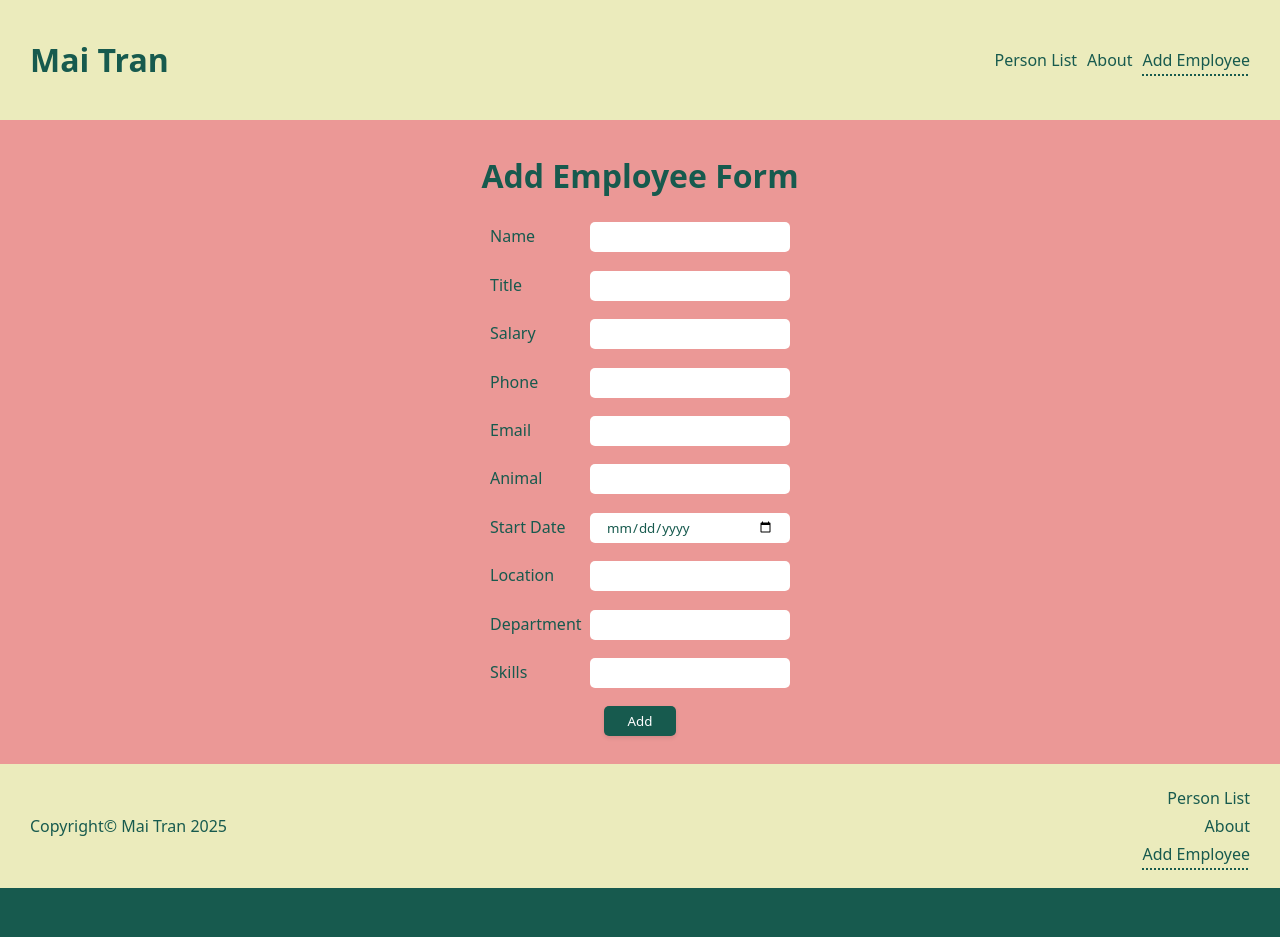
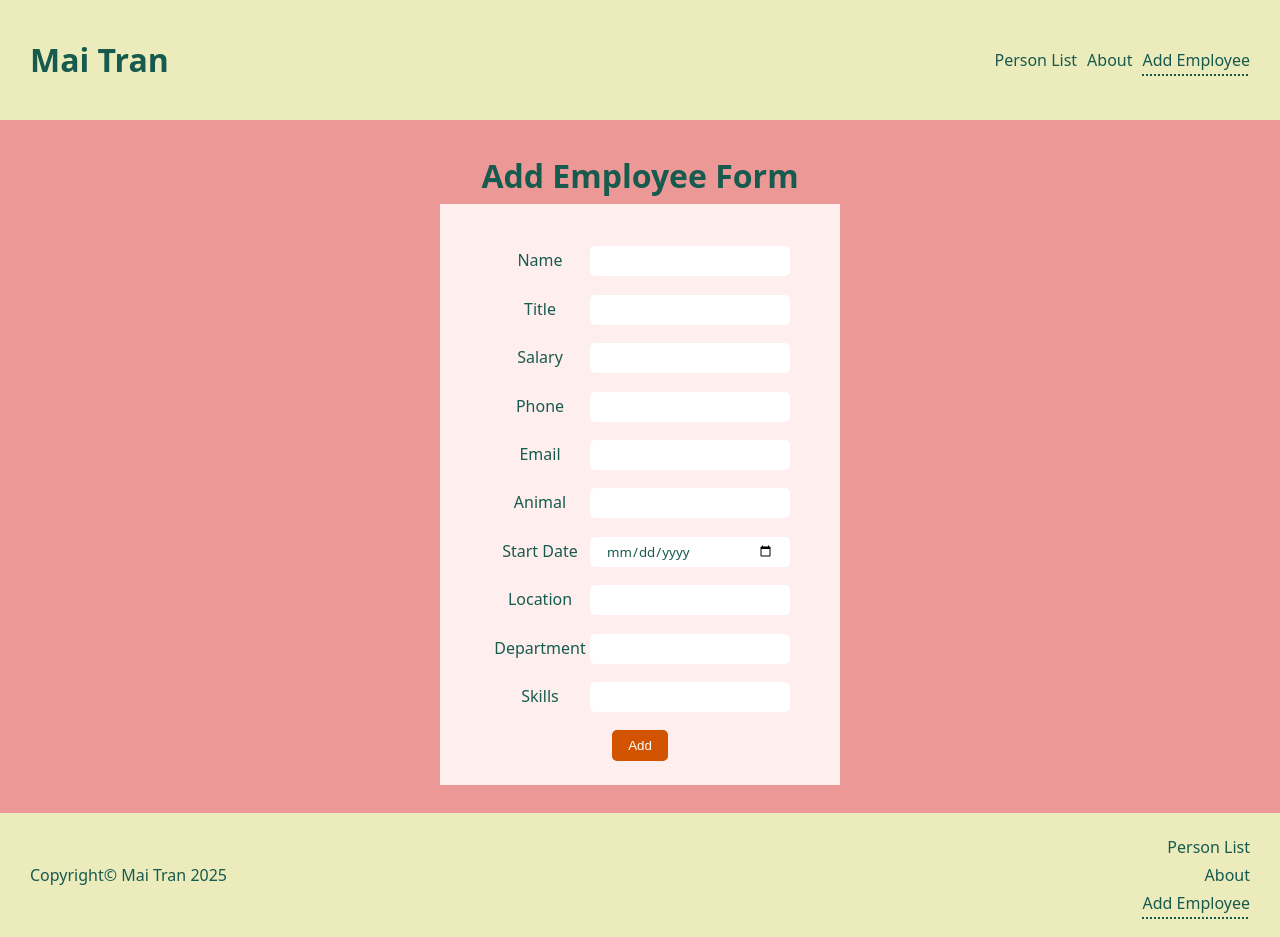
Before and after one commit to MaiTran41/hr_app, a React (Vite) app: page /add in a window 1280 px wide. Before the commit the page ends 888 px from the top, so only its background shows below. Built offline with nearby package versions, Linux system fonts and the light colour scheme; data requests are answered from the project's data file.

Commit message:
change to css modules for css files

```diff
--- a/src/components/Footer/Footer.css
+++ /dev/null
@@ -1,19 +0,0 @@
-#footer-container {
-  background-color: #ebebbc;
-  color: #175a4e;
-  font-family: inherit;
-  display: flex;
-  align-items: center;
-  justify-content: space-between;
-  padding: 20px 30px;
-}
-
-#nav-bar-footer {
-  display: flex;
-  flex-direction: column;
-}
-
-.nav-links {
-  display: flex;
-  justify-content: flex-end;
-}
--- a/src/components/Footer/Footer.jsx
+++ b/src/components/Footer/Footer.jsx
@@ -1,21 +1,25 @@
-import "./Footer.css";
 import { NavLink } from "react-router";
+import styles from "../Footer/Footer.module.css";
 
 const Footer = ({ year }) => {
+  const getLinkClassname = ({ isActive }) => {
+    return isActive ? `${styles.navLinks} ${styles.active}` : styles.navLinks;
+  };
+
   return (
     <>
-      <footer id="footer-container">
+      <footer className={styles.footerContainer}>
         <p>Copyright© Mai Tran {year}</p>
 
-        <nav id="nav-bar-container">
-          <ul id="nav-bar-footer">
-            <NavLink to="/" className="nav-links">
+        <nav className={styles.navBarContainer}>
+          <ul className={styles.navBarFooter}>
+            <NavLink to="/" className={getLinkClassname}>
               Person List
             </NavLink>
-            <NavLink to="/about" className="nav-links">
+            <NavLink to="/about" className={getLinkClassname}>
               About
             </NavLink>
-            <NavLink to="/add" className="nav-links">
+            <NavLink to="/add" className={getLinkClassname}>
               Add Employee
             </NavLink>
           </ul>
--- a/src/components/Header/Header.css
+++ b/src/components/Footer/Footer.module.css
@@ -1,44 +1,34 @@
-header {
+.footerContainer {
   background-color: #ebebbc;
   color: #175a4e;
+  font-family: inherit;
   display: flex;
+  align-items: center;
   justify-content: space-between;
-  align-items: center;
-  padding: 0 30px;
+  padding: 20px 30px;
 }
 
-#nav-bar-header {
-  height: 15vh;
+.navBarFooter {
   display: flex;
-  justify-content: flex-start;
-  align-items: center;
-  gap: 10px;
+  flex-direction: column;
 }
 
-.nav-links {
+.navLinks {
+  display: flex;
+  justify-content: flex-end;
   text-decoration: none;
   color: inherit;
   font-family: inherit;
 }
 
-.nav-links:hover {
+.navLinks:hover {
   color: #114239;
   font-weight: 600;
   transition: all 0.3s ease-in;
 }
 
-.nav-links.active {
+.navLinks.active {
   text-decoration: underline dotted #175a4e 2px;
   text-underline-offset: 8px;
   font-weight: 500;
 }
-
-#logo {
-  font-family: inherit;
-  color: inherit;
-  text-decoration: none;
-}
-
-#logo:hover {
-  cursor: pointer;
-}
--- a/src/components/Header/Header.jsx
+++ b/src/components/Header/Header.jsx
@@ -1,25 +1,29 @@
-import "./Header.css";
+import styles from "../Header/Header.module.css";
 import { NavLink } from "react-router";
 
 const Header = ({ logo }) => {
+  const getLinkClassname = ({ isActive }) => {
+    return isActive ? `${styles.navLinks} ${styles.active}` : styles.navLinks;
+  };
+
   return (
     <>
       <header>
         <div>
-          <NavLink id="logo" to="/">
+          <NavLink className={styles.logo} to="/">
             <h1>{logo}</h1>
           </NavLink>
         </div>
 
         <nav>
-          <ul id="nav-bar-header">
-            <NavLink to="/" className="nav-links">
+          <ul className={styles.navBarHeader}>
+            <NavLink to="/" className={getLinkClassname}>
               Person List
             </NavLink>
-            <NavLink to="/about" className="nav-links">
+            <NavLink to="/about" className={getLinkClassname}>
               About
             </NavLink>
-            <NavLink to="/add" className="nav-links">
+            <NavLink to="/add" className={getLinkClassname}>
               Add Employee
             </NavLink>
           </ul>
--- /dev/null
+++ b/src/components/Header/Header.module.css
@@ -0,0 +1,44 @@
+header {
+  background-color: #ebebbc;
+  color: #175a4e;
+  display: flex;
+  justify-content: space-between;
+  align-items: center;
+  padding: 0 30px;
+}
+
+.navBarHeader {
+  height: 15vh;
+  display: flex;
+  justify-content: flex-start;
+  align-items: center;
+  gap: 10px;
+}
+
+.navLinks {
+  text-decoration: none;
+  color: inherit;
+  font-family: inherit;
+}
+
+.navLinks:hover {
+  color: #114239;
+  font-weight: 600;
+  transition: all 0.3s ease-in;
+}
+
+.navLinks.active {
+  text-decoration: underline dotted #175a4e 2px;
+  text-underline-offset: 8px;
+  font-weight: 500;
+}
+
+.logo {
+  font-family: inherit;
+  color: inherit;
+  text-decoration: none;
+}
+
+.logo:hover {
+  cursor: pointer;
+}
--- a/src/components/PersonCard/PersonCard.jsx
+++ b/src/components/PersonCard/PersonCard.jsx
@@ -1,4 +1,4 @@
-import "./PersonCard.css";
+import styles from "../PersonCard/PersonCard.module.css";
 import { emojisMap } from "../../data/emojisMap";
 import { useState } from "react";
 
@@ -84,14 +84,14 @@ const PersonCard = ({
   };
 
   return (
-    <div className="person-block">
+    <div className={styles.personBlock}>
       <p>ID: {id}</p>
       <p>Name: {name}</p>
       <p>Title: {title}</p>
 
       {isEditing ? (
         <input
-          className="inputs"
+          className={styles.inputs}
           type="number"
           value={newSalary}
           onChange={(e) => setNewSalary(e.target.value)}
@@ -107,7 +107,7 @@ const PersonCard = ({
 
       {isEditing ? (
         <input
-          className="inputs"
+          className={styles.inputs}
           type="text"
           value={newLocation}
           onChange={(e) => setNewLocation(e.target.value)}
@@ -118,7 +118,7 @@ const PersonCard = ({
 
       {isEditing ? (
         <input
-          className="inputs"
+          className={styles.inputs}
           type="text"
           value={newDepartment}
           onChange={(e) => setNewDepartment(e.target.value)}
@@ -129,7 +129,7 @@ const PersonCard = ({
 
       {isEditing ? (
         <input
-          className="inputs"
+          className={styles.inputs}
           type="text"
           value={newSkills}
           onChange={(e) => setNewSkills(e.target.value)}
@@ -146,7 +146,7 @@ const PersonCard = ({
       )}
 
       {isEditing ? (
-        <div className="btn-container">
+        <div className={styles.btnContainer}>
           <button onClick={handleSaveFields}>Save</button>
           <button onClick={handleCancel}>Cancel</button>
         </div>
--- a/src/components/PersonCard/PersonCard.css
+++ b/src/components/PersonCard/PersonCard.module.css
@@ -1,4 +1,4 @@
-.person-block {
+.personBlock {
   background-color: #eb9896;
   color: #175a4e;
   border-radius: 12px;
@@ -13,7 +13,6 @@
 
 .inputs {
   font-family: inherit;
-
   border: none;
   border-radius: 5px;
   height: 30px;
@@ -23,7 +22,7 @@
   height: 50px;
   width: 100px;
 }
-.btn-container {
+.btnContainer {
   margin: 12px;
   display: flex;
   justify-content: center;
@@ -38,9 +37,9 @@ button {
   border-radius: 5px;
   width: fit-content;
   padding: 8px 16px;
-  transition: 0.3 all ease-in;
 }
 
 button:hover {
-  background-color: #bb5009;
+  transition: 0.3s all ease;
+  background-color: #ae5112;
 }
--- a/src/pages/AddEmployee/AddEmployee.jsx
+++ b/src/pages/AddEmployee/AddEmployee.jsx
@@ -1,5 +1,5 @@
 import { useState } from "react";
-import "../AddEmployee/AddEmployee.css";
+import styles from "../AddEmployee/AddEmployee.module.css";
 import { useNavigate } from "react-router";
 import axios from "axios";
 
@@ -67,13 +67,13 @@ const AddEmployee = ({ onAddEmployee }) => {
 
   return (
     <>
-      <form id="form-container" onSubmit={handleSubmit}>
+      <form className={styles.formContainer} onSubmit={handleSubmit}>
         <h1>Add Employee Form</h1>
 
-        <div id="form-input-container">
-          <div className="form-inputs-wrapper">
-            <div className="form-inputs">
-              <div className="label-wrapper">
+        <div className={styles.formInputContainer}>
+          <div className={styles.formInputsWrapper}>
+            <div className={styles.formInputs}>
+              <div className={styles.labelWrapper}>
                 <label htmlFor="name">Name</label>
               </div>
               <input
@@ -85,8 +85,8 @@ const AddEmployee = ({ onAddEmployee }) => {
               />
             </div>
 
-            <div className="form-inputs">
-              <div className="label-wrapper">
+            <div className={styles.formInputs}>
+              <div className={styles.labelWrapper}>
                 <label htmlFor="title">Title</label>
               </div>
               <input
@@ -98,8 +98,8 @@ const AddEmployee = ({ onAddEmployee }) => {
               />
             </div>
 
-            <div className="form-inputs">
-              <div className="label-wrapper">
+            <div className={styles.formInputs}>
+              <div className={styles.labelWrapper}>
                 <label htmlFor="salary">Salary</label>
               </div>
               <input
@@ -111,8 +111,8 @@ const AddEmployee = ({ onAddEmployee }) => {
               />
             </div>
 
-            <div className="form-inputs">
-              <div className="label-wrapper">
+            <div className={styles.formInputs}>
+              <div className={styles.labelWrapper}>
                 <label htmlFor="phone">Phone</label>
               </div>
               <input
@@ -124,8 +124,8 @@ const AddEmployee = ({ onAddEmployee }) => {
               />
             </div>
 
-            <div className="form-inputs">
-              <div className="label-wrapper">
+            <div className={styles.formInputs}>
+              <div className={styles.labelWrapper}>
                 <label htmlFor="email">Email</label>
               </div>
               <input
@@ -137,8 +137,8 @@ const AddEmployee = ({ onAddEmployee }) => {
               />
             </div>
 
-            <div className="form-inputs">
-              <div className="label-wrapper">
+            <div className={styles.formInputs}>
+              <div className={styles.labelWrapper}>
                 <label htmlFor="animal">Animal</label>
               </div>
               <input
@@ -150,8 +150,8 @@ const AddEmployee = ({ onAddEmployee }) => {
               />
             </div>
 
-            <div className="form-inputs">
-              <div className="label-wrapper">
+            <div className={styles.formInputs}>
+              <div className={styles.labelWrapper}>
                 <label htmlFor="">Start Date</label>
               </div>
               <input
@@ -163,8 +163,8 @@ const AddEmployee = ({ onAddEmployee }) => {
               />
             </div>
 
-            <div className="form-inputs">
-              <div className="label-wrapper">
+            <div className={styles.formInputs}>
+              <div className={styles.labelWrapper}>
                 <label htmlFor="location">Location</label>
               </div>
               <input
@@ -176,8 +176,8 @@ const AddEmployee = ({ onAddEmployee }) => {
               />
             </div>
 
-            <div className="form-inputs">
-              <div className="label-wrapper">
+            <div className={styles.formInputs}>
+              <div className={styles.labelWrapper}>
                 <label htmlFor="department">Department</label>
               </div>
               <input
@@ -189,8 +189,8 @@ const AddEmployee = ({ onAddEmployee }) => {
               />
             </div>
 
-            <div className="form-inputs">
-              <div className="label-wrapper">
+            <div className={styles.formInputs}>
+              <div className={styles.labelWrapper}>
                 <label htmlFor="skills">Skills</label>
               </div>
               <input
--- a/src/pages/AddEmployee/AddEmployee.css
+++ b/src/pages/AddEmployee/AddEmployee.module.css
@@ -1,22 +1,29 @@
-#form-container {
+.formContainer {
   background-color: #eb9896;
   color: #175a4e;
   padding: 28px;
-}
-
-#form-input-container {
   display: flex;
   flex-direction: column;
   align-items: center;
+}
+
+.formInputContainer {
+  background-color: #ffeeee;
+  width: 400px;
+  padding: 24px;
+  display: flex;
+  flex-direction: column;
+  align-items: center;
+  justify-content: center;
   height: auto;
 }
 
-.form-inputs {
+.formInputs {
   display: flex;
   margin: 1.15rem;
 }
 
-.form-inputs input {
+.formInputs input {
   color: #175a4e;
   font-family: inherit;
   border-radius: 5px;
@@ -46,7 +53,7 @@
   box-shadow: 0 4px 8px rgba(0, 0, 0, 0.15);
 }
 
-.label-wrapper {
+.labelWrapper {
   min-width: 100px;
-  text-align: left;
+  text-align: lexft;
 }
```
